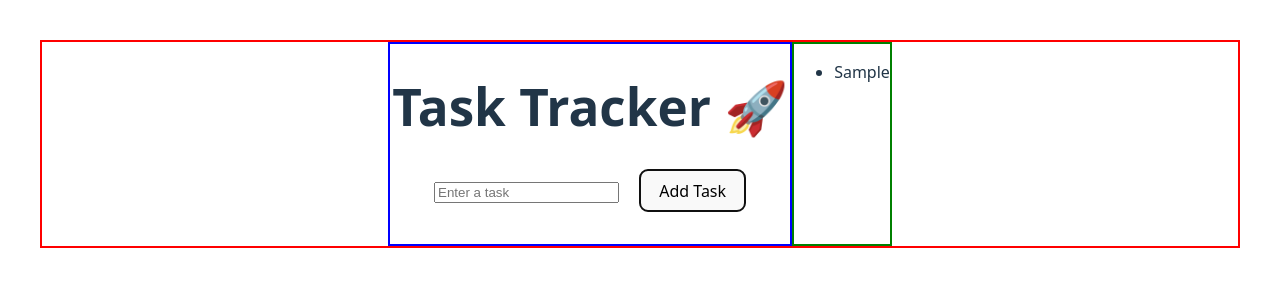
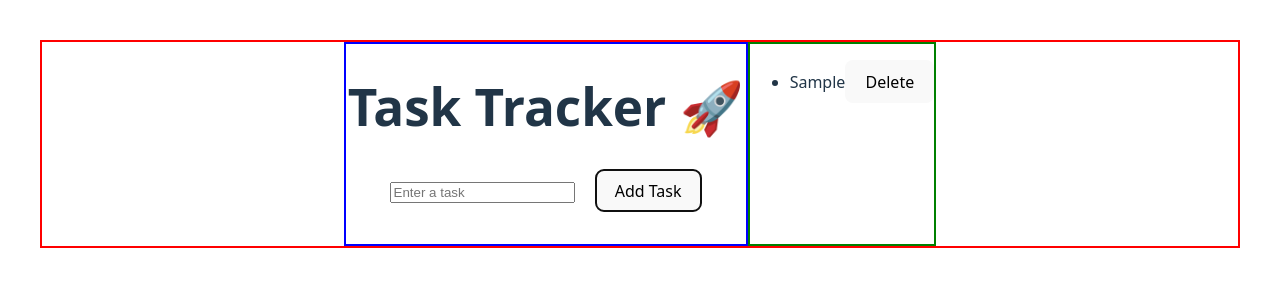
Before and after one commit to Kaan-Dilmen/TaskTracker, a React (Vite) app in the folder FreshReact/fresh-react-project/: page / in a window 1280 px wide. Both pictures are taken after typing "Sample" into the empty fields and a click on the button "Add Task". Shown: the top 300 px of the page. Built offline with nearby package versions, Linux system fonts and the light colour scheme.

Commit message:
Delete function
Delete functionality for tasks once they have been added to the list.

```diff
--- a/FreshReact/fresh-react-project/src/App.jsx
+++ b/FreshReact/fresh-react-project/src/App.jsx
@@ -7,8 +7,18 @@ function App() {
 
   function handleAddTask() {
     if (value.trim() === "") return;
-    setTasks([...tasks, value]);
+
+    setTasks([...tasks,
+      {
+        id: Date.now(),
+        text: value,
+      }]);
+
     setValue("");
+  }
+
+  function handleDelete(id){
+    setTasks(tasks.filter(task => task.id !== id));
   }
 
   return (
@@ -35,8 +45,13 @@ function App() {
       <div className="listContainer">
         {/*List*/}
         <ul>
-          {tasks.map((task, index) => (
-            <li key={index}>{task}</li>
+          {tasks.map((task) => (
+            <li key={task.id}>
+              {task.text}
+            <button className="button" onClick={() => handleDelete(task.id)}>
+              Delete
+            </button>
+            </li>
           ))}
         </ul>
       </div>
```
